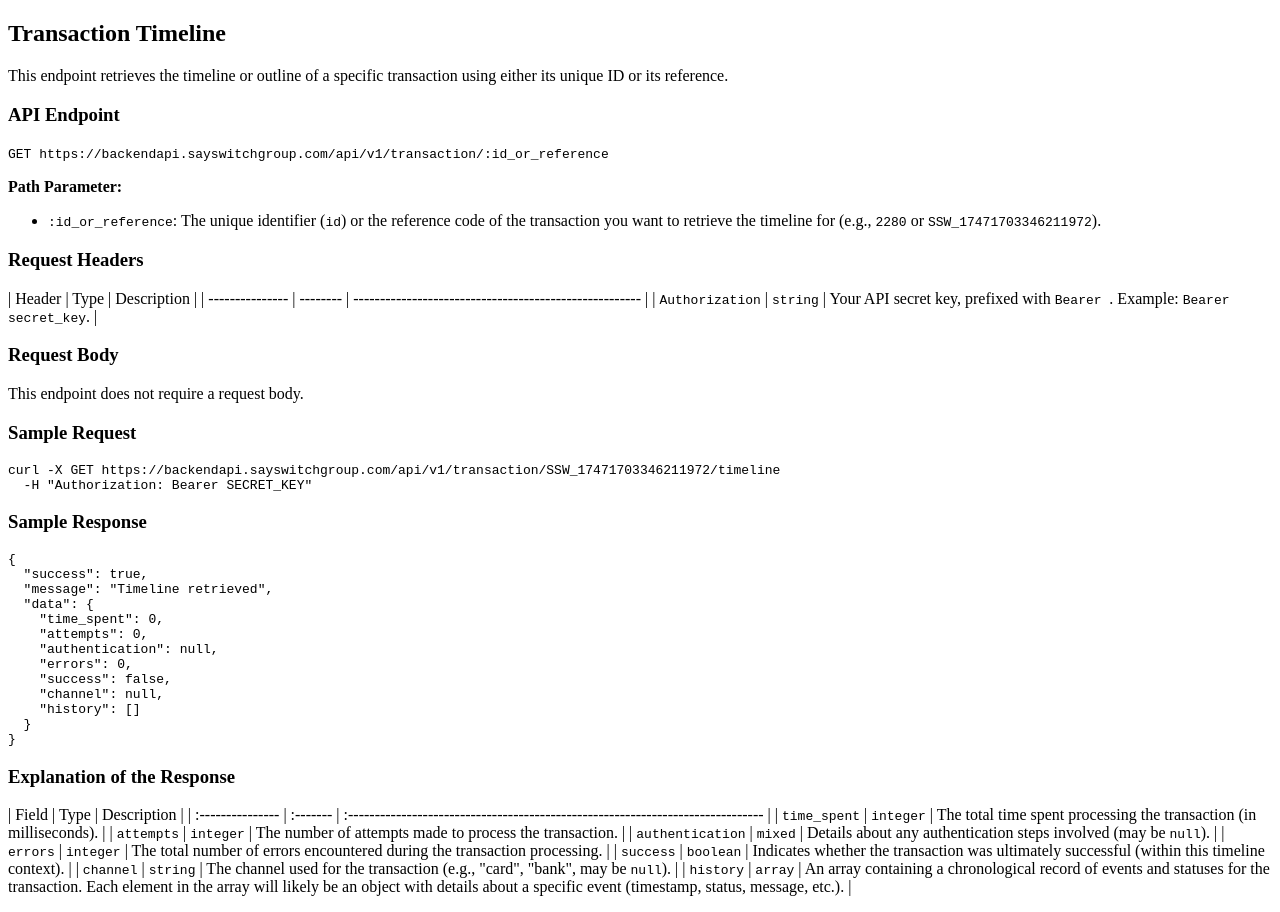
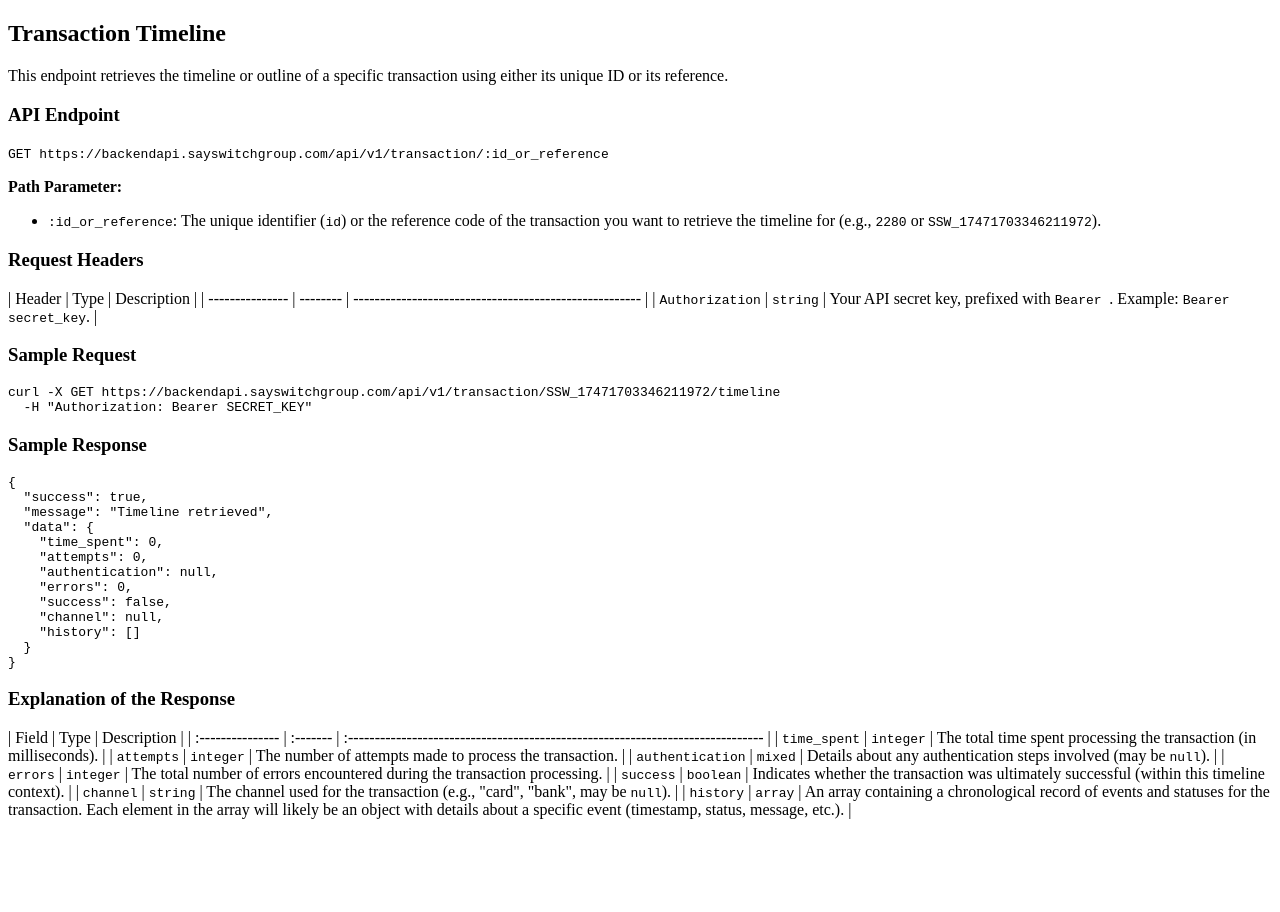
Before and after one commit to Opeyemi-2018/sayswitch-documentation, a Next.js app: page /transactions/transactionTimeline in a window 1280 px wide. After the commit the page ends 835 px from the top, so only its background shows below. Built offline with nearby package versions, Linux system fonts and the light colour scheme.

Commit message:
PR to dev

```diff
--- a/pages/transactions/transactionTimeline.mdx
+++ b/pages/transactions/transactionTimeline.mdx
@@ -13,9 +13,7 @@ This endpoint retrieves the timeline or outline of a specific transaction using
 | --------------- | -------- | ------------------------------------------------------ |
 | `Authorization` | `string` | Your API secret key, prefixed with `Bearer `. Example: `Bearer secret_key`. |
 
-### Request Body
 
-This endpoint does not require a request body.
 
 ### Sample Request
 
```
